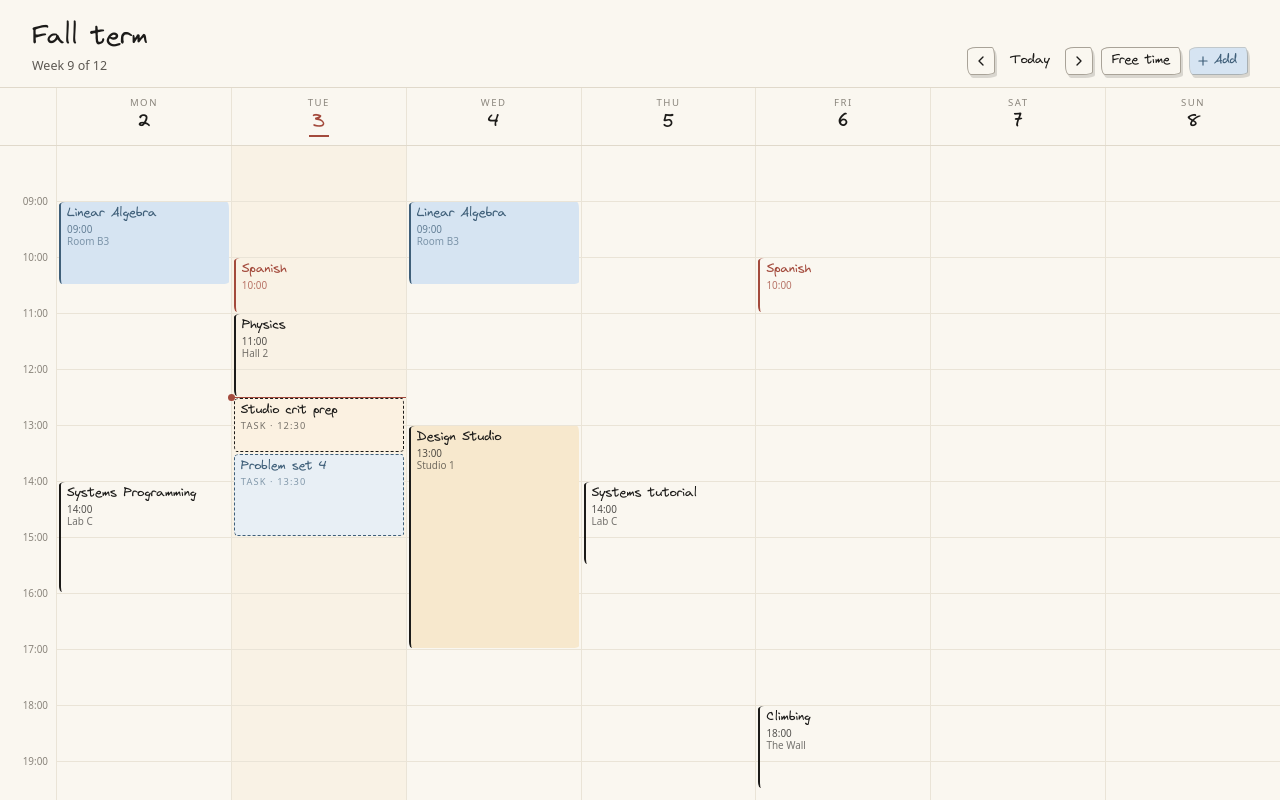
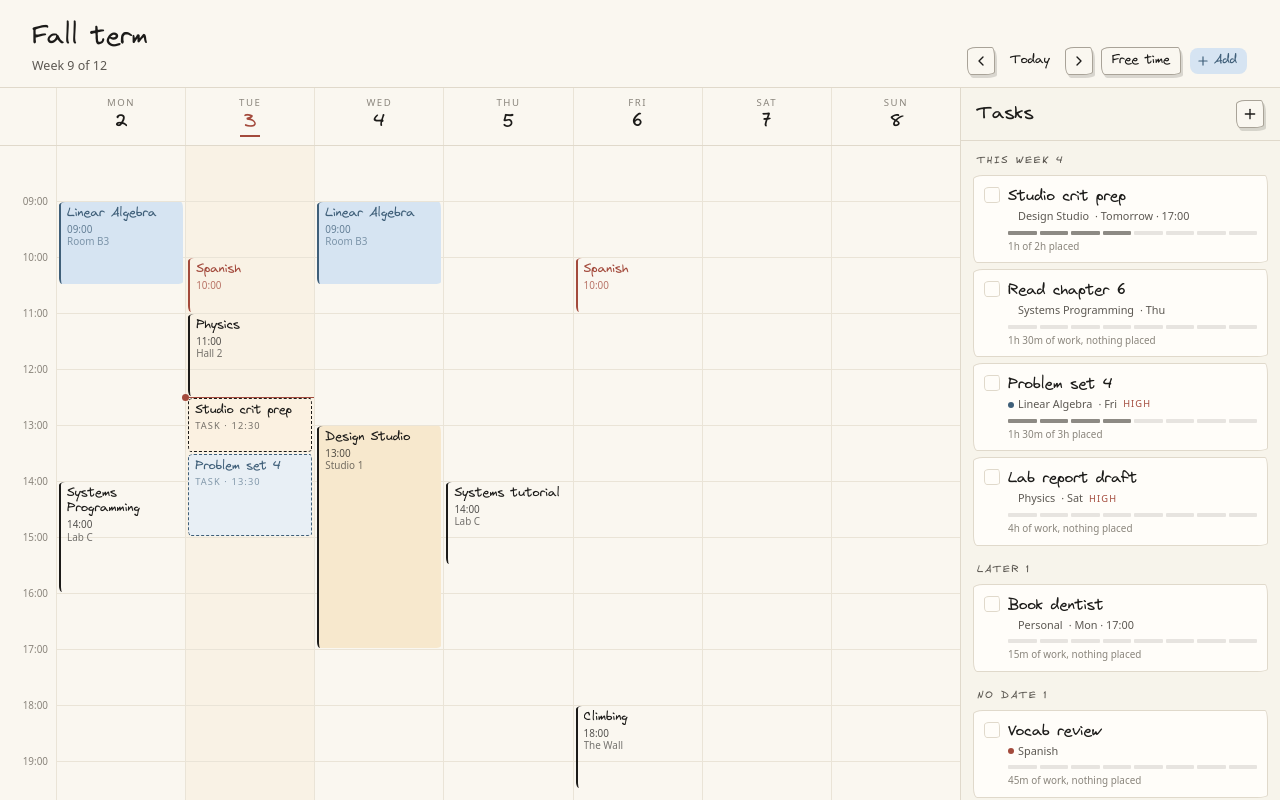
Before and after one commit to abderrahmenex86/TimeTable, a React (Vite) app: page / in a window 1280 px wide. Built offline with nearby package versions, Linux system fonts and the light colour scheme.

Commit message:
[FEAT] wire add menu and both dialogs

```diff
--- a/src/routes/week-view.tsx
+++ b/src/routes/week-view.tsx
@@ -1,6 +1,17 @@
+import { useState } from 'react'
 import { ChevronLeft, ChevronRight, Plus } from 'lucide-react'
+import { TaskForm } from '@/components/task-panel/task-form'
+import { TaskPanel } from '@/components/task-panel/task-panel'
 import { Button } from '@/components/ui/button'
+import {
+  DropdownMenu,
+  DropdownMenuContent,
+  DropdownMenuItem,
+  DropdownMenuTrigger,
+} from '@/components/ui/dropdown-menu'
+import { EntryForm } from '@/components/week-grid/entry-form'
 import { WeekGrid } from '@/components/week-grid/week-grid'
+import type { Task, TimetableEntry } from '@/domain/types'
 import { useWeek } from '@/store/hooks'
 import { useTimetable } from '@/store/timetable-store'
 
@@ -10,6 +21,33 @@ export function WeekView() {
   const goToToday = useTimetable((state) => state.goToToday)
   const showFreeTime = useTimetable((state) => state.showFreeTime)
   const toggleFreeTime = useTimetable((state) => state.toggleFreeTime)
+  const subjects = useTimetable((state) => state.subjects)
+  const entries = useTimetable((state) => state.entries)
+
+  const [taskOpen, setTaskOpen] = useState(false)
+  const [editingTask, setEditingTask] = useState<Task | null>(null)
+  const [entryOpen, setEntryOpen] = useState(false)
+  const [editingEntry, setEditingEntry] = useState<TimetableEntry | null>(null)
+
+  const openNewTask = () => {
+    setEditingTask(null)
+    setTaskOpen(true)
+  }
+
+  const openTask = (task: Task) => {
+    setEditingTask(task)
+    setTaskOpen(true)
+  }
+
+  const openNewEntry = () => {
+    setEditingEntry(null)
+    setEntryOpen(true)
+  }
+
+  const openEntry = (entryId: string) => {
+    setEditingEntry(entries.find((entry) => entry.id === entryId) ?? null)
+    setEntryOpen(true)
+  }
 
   const atStart = weekIndex <= 1
   const atEnd = weekIndex >= term.weekCount
@@ -64,14 +102,44 @@ export function WeekView() {
             Free time
           </Button>
 
-          <Button size="sm" className="font-hand">
-            <Plus data-icon="inline-start" />
-            Add
-          </Button>
+          <DropdownMenu>
+            <DropdownMenuTrigger asChild>
+              <Button size="sm" className="font-hand">
+                <Plus data-icon="inline-start" />
+                Add
+              </Button>
+            </DropdownMenuTrigger>
+            <DropdownMenuContent align="end" className="w-44">
+              <DropdownMenuItem onSelect={openNewTask}>New task</DropdownMenuItem>
+              <DropdownMenuItem onSelect={openNewEntry}>
+                New session
+              </DropdownMenuItem>
+            </DropdownMenuContent>
+          </DropdownMenu>
         </div>
       </header>
 
-      <WeekGrid />
+      <div className="flex min-h-0 flex-1">
+        <WeekGrid onSelectEntry={openEntry} />
+
+        <aside className="hidden w-[320px] shrink-0 border-l border-rule bg-paper-sunk/40 lg:block">
+          <TaskPanel onCreate={openNewTask} onEdit={openTask} />
+        </aside>
+      </div>
+
+      <TaskForm
+        open={taskOpen}
+        onOpenChange={setTaskOpen}
+        task={editingTask}
+        subjects={subjects}
+      />
+
+      <EntryForm
+        open={entryOpen}
+        onOpenChange={setEntryOpen}
+        entry={editingEntry}
+        subjects={subjects}
+      />
     </div>
   )
 }
```
